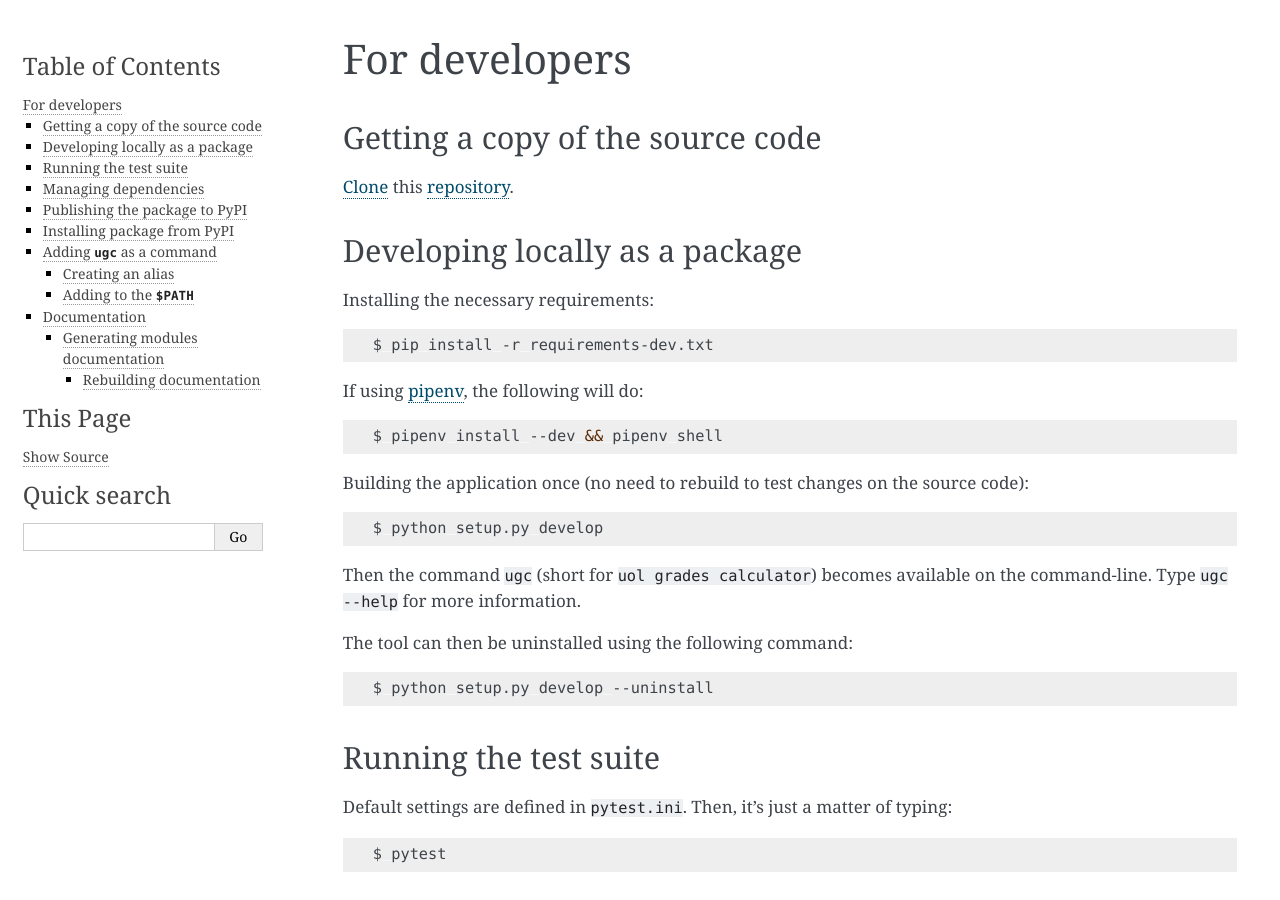
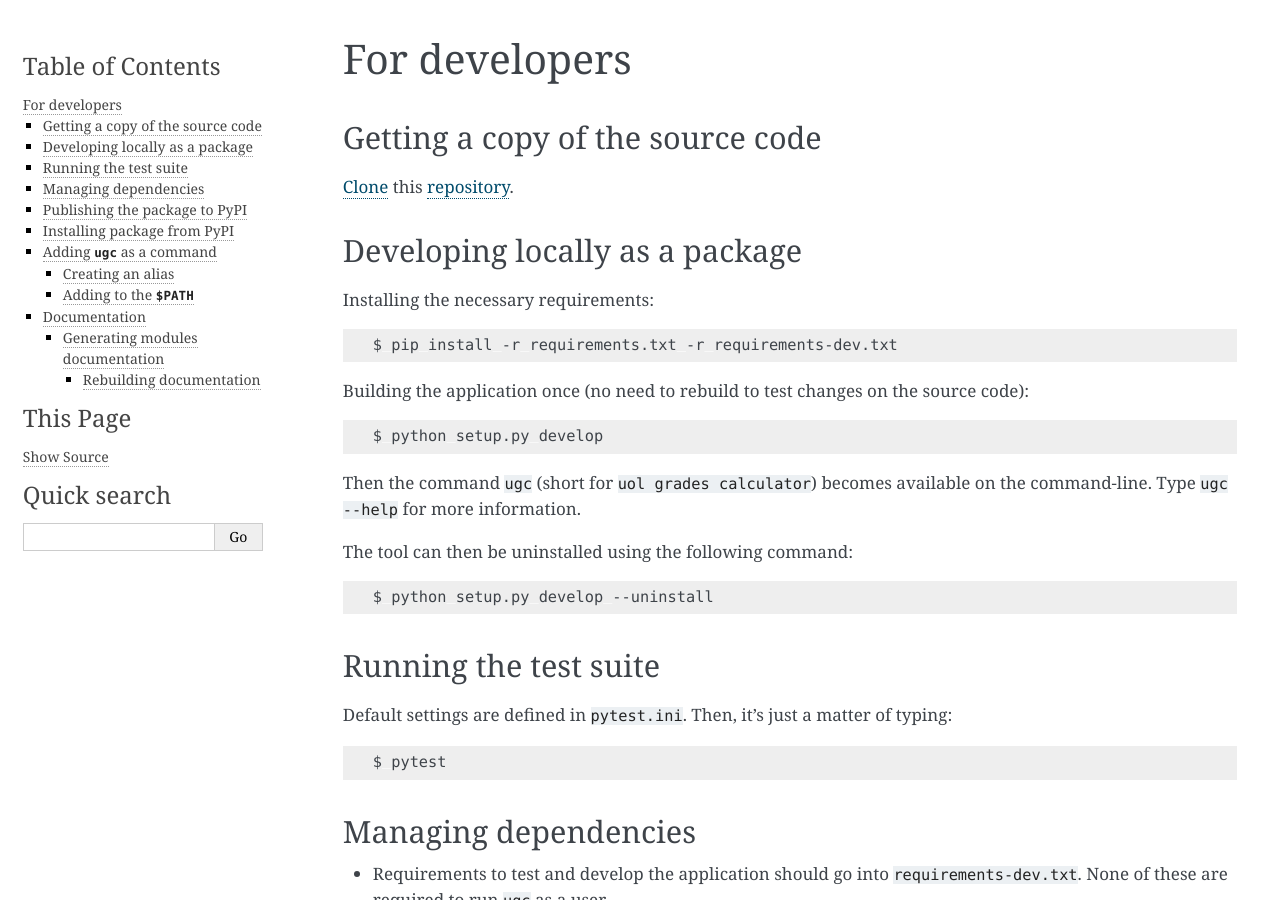
Before and after one commit to sglavoie/uol-grades-calculator, a Sphinx documentation site: the page built from docs/developers.rst, in a window 1280 px wide and 900 px high. Built offline with Sphinx 7.4.7, drawn with Linux system fonts in a browser that asks for light colours.

Commit message:
Revert "dependencies: Use pipenv and document it"
This reverts commit 143a0dfeda2da66a126158731733c647fe51d5ab.
I find pipenv to be too slow even for a simple project like this one.
The `venv` module shipped with Python 3 will be good enough.

```diff
--- a/docs/developers.rst
+++ b/docs/developers.rst
@@ -17,14 +17,7 @@
 
 .. code-block:: bash
 
-    $ pip install -r requirements-dev.txt
-
-
-If using `pipenv <https://pipenv.pypa.io/en/latest/>`_, the following will do:
-
-.. code-block:: bash
-
-    $ pipenv install --dev && pipenv shell
+    $ pip install -r requirements.txt -r requirements-dev.txt
 
 
 Building the application once (no need to rebuild to test changes on the source code):
--- a/requirements-dev.txt
+++ b/requirements-dev.txt
@@ -6,4 +6,3 @@
 Sphinx==3.5.4
 twine==3.4.2
 wheel==0.37.0
--r requirements.txt
```
Also changed, not shown: 2 other files.
